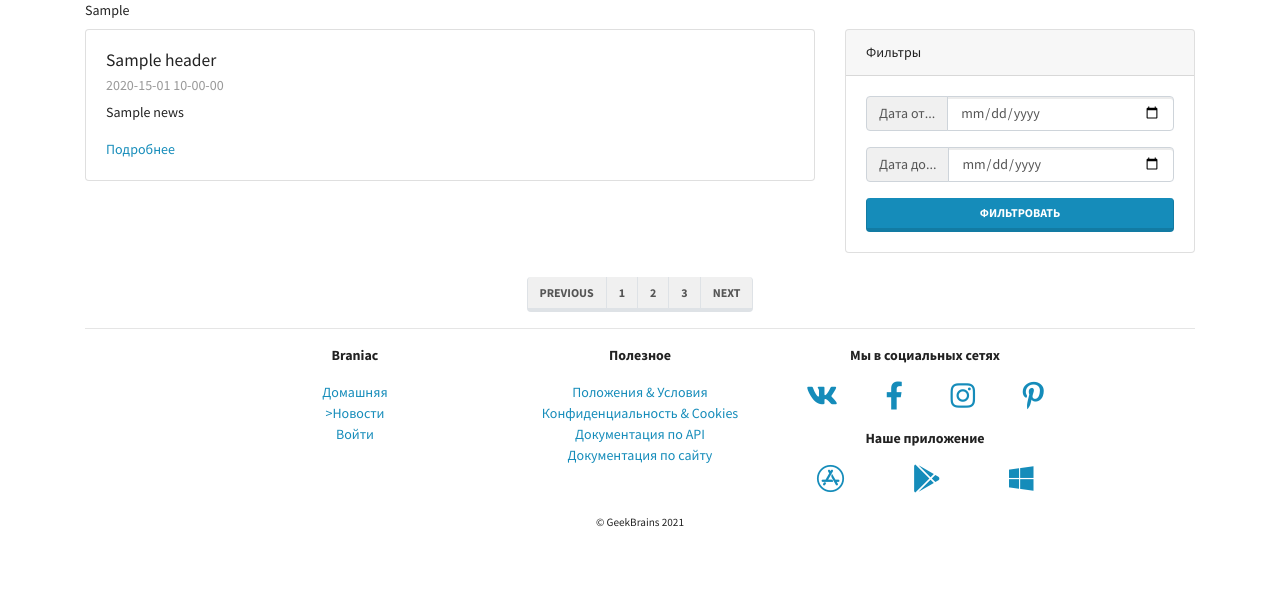
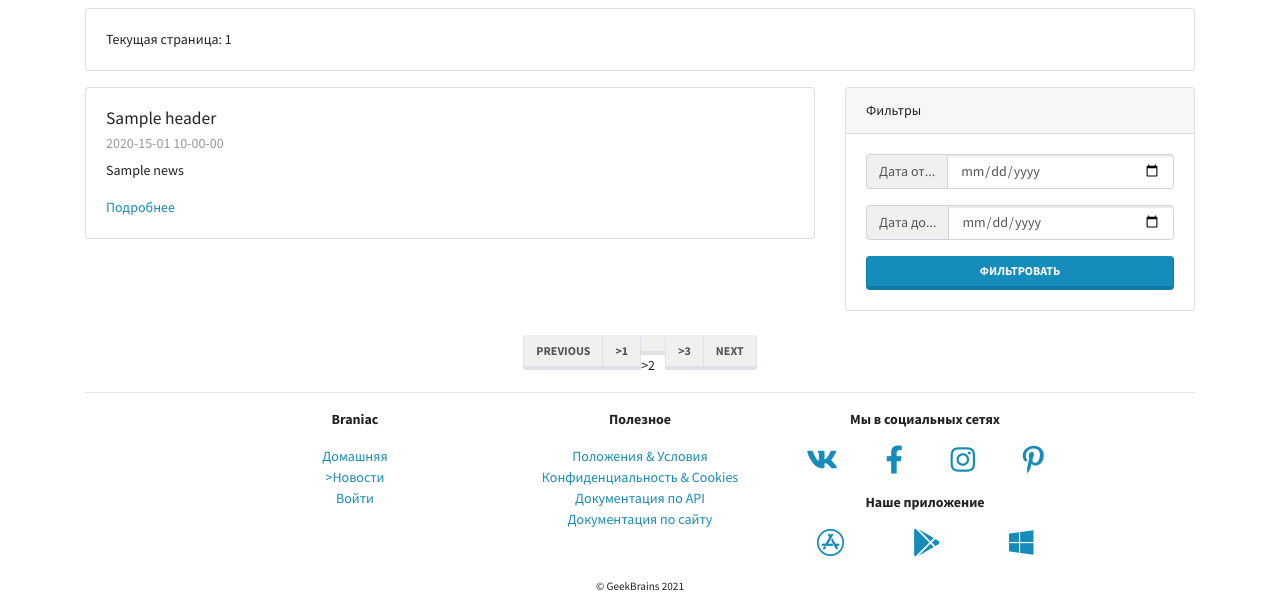
Before and after one commit to Jahdie/BraniacLMS, a Django app: template mainapp/templates/mainapp/news.html in a window 1280 px wide. Shown: the part 77-693 px from the top of the page. Run offline with Django 3.2, Linux system fonts and the light colour scheme; the template is opened without the code that fills it: most values are stand-ins (such as "Sample title", 1, 10 or a date in 2020); some libraries are stand-ins or nearby versions.

Commit message:
add paginator whith get param

```diff
--- a/mainapp/templates/mainapp/news.html
+++ b/mainapp/templates/mainapp/news.html
@@ -1,7 +1,15 @@
 {% extends 'base.html' %}
 {% load static %}
 {% block content %}
- {{news_card}}
+
+{% if page_num %}
+<div class="card my-2">
+  <div class="card-body">
+    <p class="card-text">Текущая страница: {{ page_num }}</p>
+  </div>
+</div>
+{% endif %}
+
 <div class="row">
 
   <div class="col-lg-8">
@@ -50,9 +58,9 @@
   <nav aria-label="Page navigation example">
     <ul class="pagination">
       <li class="page-item"><a class="page-link" href="#">Previous</a></li>
-      <li class="page-item"><a class="page-link" href="#">1</a></li>
-      <li class="page-item"><a class="page-link" href="#">2</a></li>
-      <li class="page-item"><a class="page-link" href="#">3</a></li>
+      <li class="page-item"><a class="page-link" href="{% url 'mainapp:news_paginator' 1 %}?param1=foobar">>1</a></li>
+      <li class="page-item"><a class="page-link" href="{% url 'mainapp:news_paginator' 2 %}?param1=foobar"></a>>2</a></li>
+      <li class="page-item"><a class="page-link" href="{% url 'mainapp:news_paginator' 3 %}?param1=foobar">>3</a></li>
       <li class="page-item"><a class="page-link" href="#">Next</a></li>
     </ul>
   </nav>
--- a/mainapp/urls.py
+++ b/mainapp/urls.py
@@ -12,4 +12,5 @@ urlpatterns = [
     path("contacts/", views.ContactsPageView.as_view(), name="contacts"),
     path("doc_site/", views.DocSitePageView.as_view(), name="doc_site"),
     path("login/", views.LoginPageView.as_view(), name="login"),
+    path("news/<int:page>/", views.NewsWithPaginatorView.as_view(), name="news_paginator"),
 ]
```
Also changed, not shown: mainapp/views.py (+7 -0 lines).
